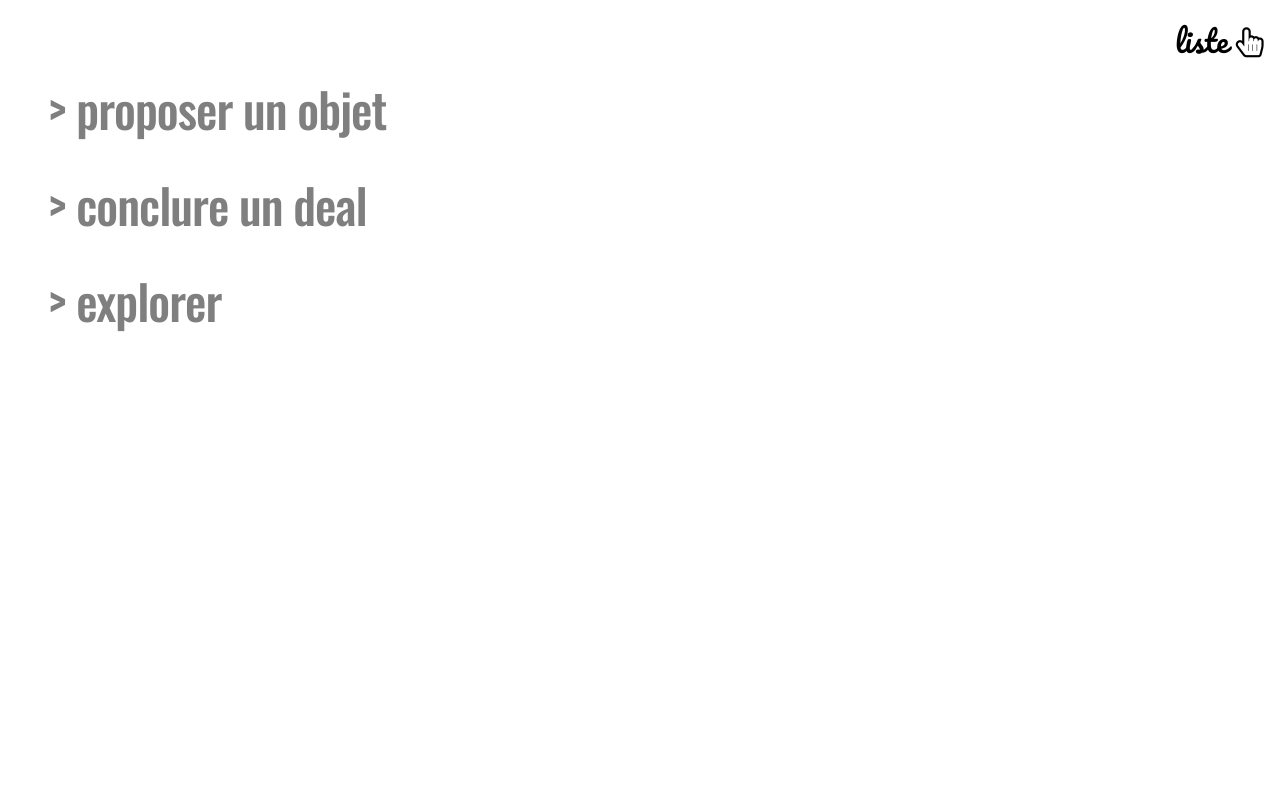
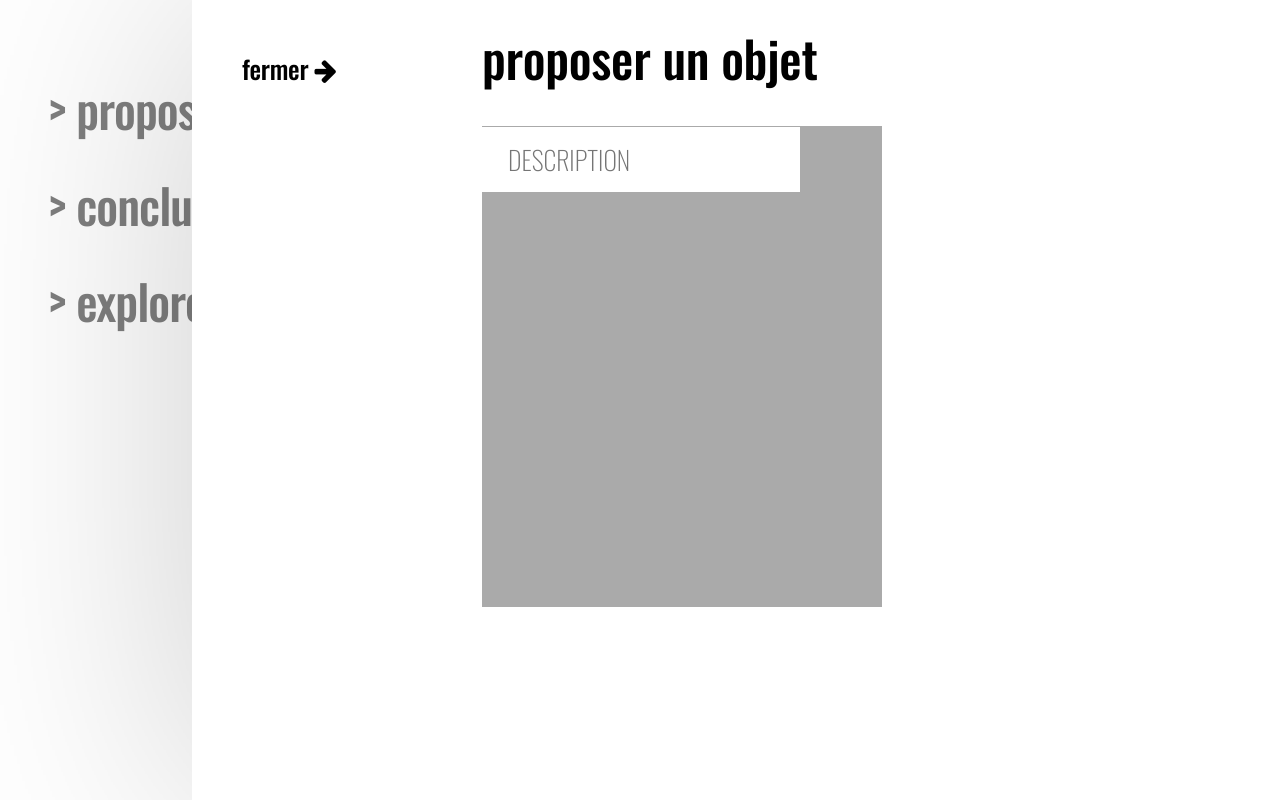
Before and after one commit to OkayX6/Liste, a React app in the folder Liste.Web/: page / in a window 1280 px wide. Built offline with nearby package versions, Linux system fonts and the light colour scheme.

Commit message:
Rationalizing the structure of a section

```diff
--- a/Liste.Web/public/index.html
+++ b/Liste.Web/public/index.html
@@ -10,7 +10,7 @@
     -->
     <link rel="manifest" href="%PUBLIC_URL%/manifest.json">
     <link rel="shortcut icon" href="%PUBLIC_URL%/favicon.ico">
-    <link href="https://fonts.googleapis.com/css?family=Oswald:500" rel="stylesheet" />
+    <link href="https://fonts.googleapis.com/css?family=Oswald:200,500" rel="stylesheet" />
     <link href="https://fonts.googleapis.com/css?family=Raleway:400,900" rel="stylesheet" />
     <link href="https://fonts.googleapis.com/css?family=Pacifico" rel="stylesheet">
 
--- a/Liste.Web/src/index.css
+++ b/Liste.Web/src/index.css
@@ -1,6 +1,6 @@
 body {
-    /*font: 16px "Helvetica Neue", "Segoe UI Light", sans-serif;*/
     font-family: "Oswald", "Segoe UI Light", "Helvetica Neue", sans-serif;
+    font-size: 26px;
     letter-spacing: -0.01em;
 }
 
@@ -19,6 +19,20 @@ a {
     color: black;
 }
 
+input, textarea, select, button {
+    font-family: "Oswald";
+    font-size: 26px;
+    font-weight: 200;
+    font-style: normal;
+    border: none;
+    outline: none;
+}
+
+input[type="text"] {
+    padding: 0.5em 1em;
+    text-transform: uppercase;
+}
+
 #title {
     pointer-events: none;
     position: relative;
@@ -30,13 +44,7 @@ a {
     font-size: 30px;
     -webkit-transition: width 0.4s, right 0.4s;
     transition: width 0.4s, right 0.4s;
-    /*z-index: 10;*/
 }
-
-/*header.section-is-active {
-    width: 20%;
-    right: initial;
-}*/
 
 nav {
     font-family: "Oswald", sans-serif;
@@ -122,7 +130,8 @@ section {
     width: 90%;
     left: 80%;
     bottom: 0px;
-    padding: 20px;
+    padding-left: 50px;
+    padding-top: 20px;
     background: white;
     opacity: 0;
     -webkit-transition: left 0.4s, opacity 0.4s;
@@ -131,22 +140,84 @@ section {
 
 section.section-is-active {
     pointer-events: initial;
-    left: 10em;
+    left: 12rem;
     opacity: 1;
     box-shadow: 0 0 10em 0 rgba(0,0,0,0.2);
 }
 
-section .button {
+section > .section-header-part {
+    display: block;
+}
+
+section > .section-content-part {
+    display: block;
+}
+
+section .section-close-button {
     display: inline-block;
     font-size: 26px;
+    width: 15rem;
     vertical-align: baseline;
 }
 
-section header {
+section .section-header-title {
     display: inline-block;
     font-size: 50px;
-    margin-left: 3em;
+    width: 60%;
     vertical-align: baseline;
+}
+
+section .section-content-part .left-part {
+    display: inline-block;
+    width: 15rem;
+}
+
+section .section-content-part .right-part {
+    display: inline-block;
+}
+
+.add-item-form {
+    /*border:solid #FFF;*/
+    border-top: 1px solid;
+    border-top-color: #AAA;
+    /*border-top-width: 1px;*/
+    margin-top: 2rem;
+    width: 25rem;
+    height: 30rem;
+}
+
+.add-item-form input[name="description"] {
+    display: inline-block;
+    position: absolute;
+    z-index: 2;
+}
+
+.add-item-form .add-item-picture {
+    display: block;
+    position: relative;
+    width: 100%;
+    height: 100%;
+}
+
+.add-item-form input[name="picture"] {
+    display: block;
+    position: absolute;
+    cursor: pointer; /* "hand" cursor */
+    width: 100%;
+    height: 100%;
+    background: grey;
+    z-index: 0;
+}
+
+.add-item-form .picture-upload-bg {
+    pointer-events: none;
+    display: block;
+    position: absolute;
+    width: 100%;
+    height: 100%;
+    background-color: #AAA;
+    opacity: 1;
+    z-index: 1;
 }
 
 @media screen and (max-width: 42em) {
@@ -189,23 +260,3 @@ section header {
     -webkit-transform: rotate3d(0,0,1,45deg) scale3d(1,1,1);
     transform: rotate3d(0,0,1,45deg) scale3d(1,1,1);
 }
-
-.link--takiri span {
-    font-size: 20%;
-    font-weight: 400;
-    position: absolute;
-    right: 15px;
-    color: #e53369;
-    bottom: 0;
-    opacity: 0;
-    -webkit-transform: translate3d(-10px,-10px,0);
-    transform: translate3d(-10px,-10px,0);
-    -webkit-transition: -webkit-transform 0.5s, opacity 0.5s;
-    transition: transform 0.5s, opacity 0.5s;
-}
-
-.link--takiri:hover span {
-    opacity: 1;
-    -webkit-transform: translate3d(0,0,0);
-    transform: translate3d(0,0,0);
-}
--- a/Liste.Web/src/index.js
+++ b/Liste.Web/src/index.js
@@ -23,7 +23,7 @@ class App extends React.Component {
             isConnected: true,
             fbAccessToken: null,
             profilePicture: null,
-            currentSection: null,
+            currentSection: 'add-object',
         };
     }
 
@@ -100,18 +100,25 @@ class App extends React.Component {
                     </nav>
 
                     <section className={this.appearanceClass()}>
-                        <div>
+                        <div className="section-header-part">
+                            <a className="section-close-button" href="#" onClick={() => this.closeSection()}>
+                                fermer <i className="fa fa-arrow-right" aria-hidden="true"></i>
+                            </a>
+                            <div className="section-header-title">proposer un objet</div>
                         </div>
-                        <a className="button" href="#" onClick={() => this.closeSection()}>
-                            fermer <i className="fa fa-arrow-right" aria-hidden="true"></i>
-                        </a>
 
-                        <header>proposer un objet</header>
-
-                        <div>sldkfjlskdfj</div>
-
-                        <form>
-                        </form>
+                        <div className="section-content-part">
+                            <div className="left-part"></div>
+                            <div className="right-part">
+                                <form className="add-item-form">
+                                    <input type="text" name="description" placeholder="description" />
+                                    <div className="add-item-picture">
+                                        <div className="picture-upload-bg"></div>
+                                        <input type="file" name="picture" />
+                                    </div>
+                                </form>
+                            </div>
+                        </div>
                     </section>
 
                 </div>
```
